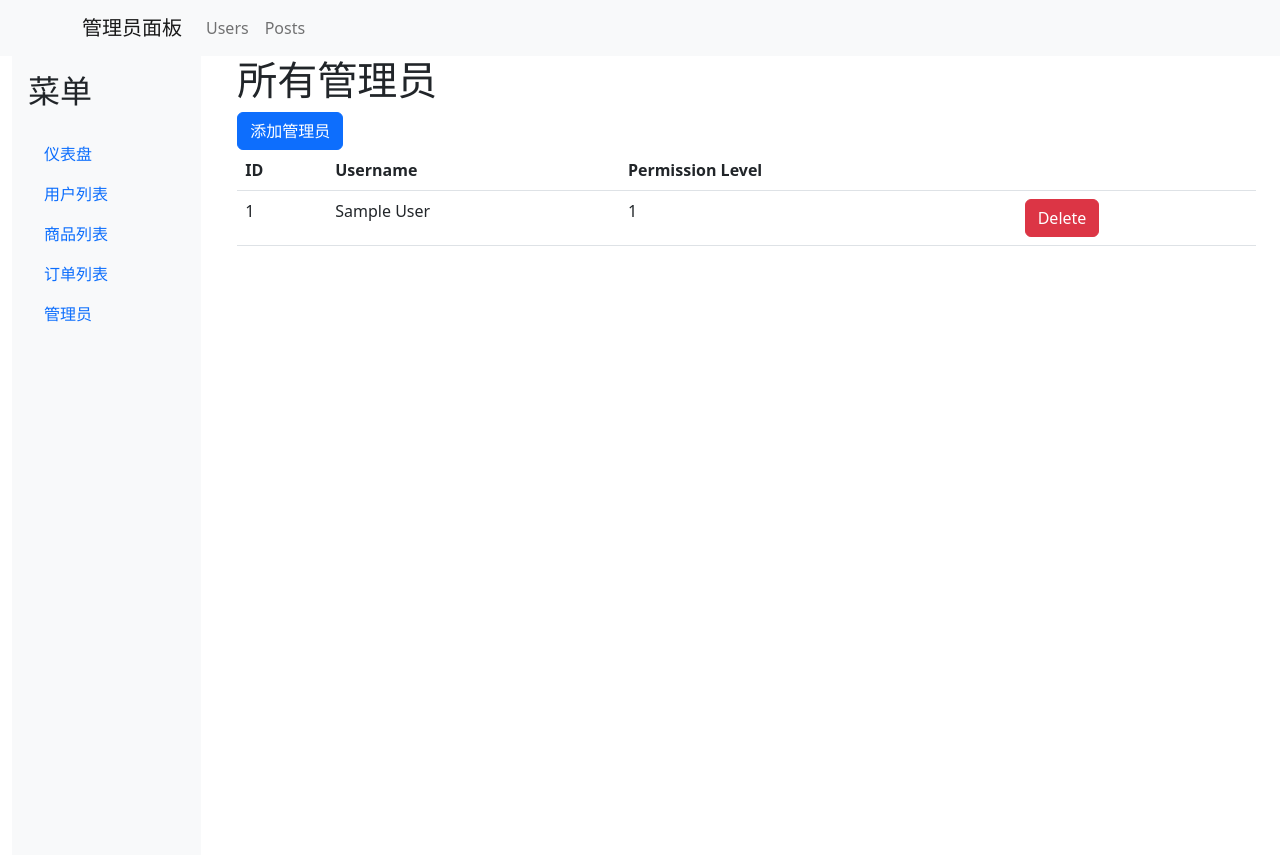
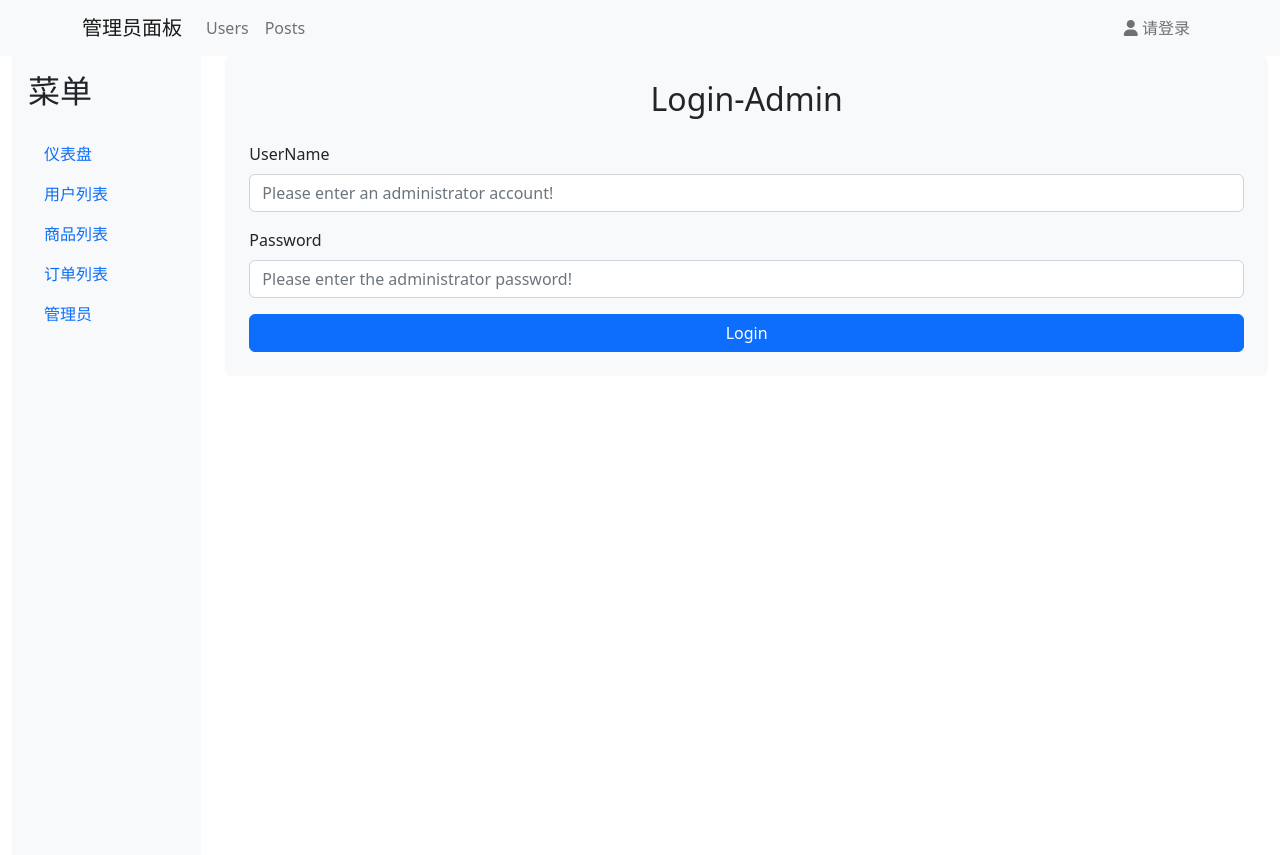
Before and after one commit to yqliu776/systerm-dsmanager, a Flask app: page /admin/manage_admin in a window 1280 px wide. Shown: the top 855 px of the page. Run offline with Flask 3, Linux system fonts and the light colour scheme; tables that the repository leaves empty hold one stand-in row (values such as "Sample post").

Commit message:
添加多个登陆判断

```diff
--- a/bllueprints/admin.py
+++ b/bllueprints/admin.py
@@ -39,6 +39,7 @@ def login():
                 # print(generate_password_hash(password))
                 if admin and check_password_hash(admin.password, password):
                     session['admin_id'] = admin.id
+                    session['name'] = admin.adminname
                     session['permission'] = admin.permission
                     return redirect(url_for('admin.index'))
                 else:
@@ -49,6 +50,14 @@ def login():
             return render_template('admin/login_admin.html', error=error)
 
 
+@bp.route('/logout')
+def logout():
+    session.pop('admin_id', None)
+    session.pop('permission', None)
+    session.pop('name', None)
+    return redirect(url_for('admin.index'))
+
+
 @bp.route('/add_admin', methods=['GET', 'POST'])
 def add_admin():
     """
@@ -56,8 +65,15 @@ def add_admin():
     :return:
     """
     # 如果是 GET 请求，则返回添加管理员的页面
+    if 'admin_id' in session:
+        is_logged_in = True
+    else:
+        is_logged_in = False
     if request.method == 'GET':
-        return render_template('admin/add_admin.html')
+        if is_logged_in:
+            return render_template('admin/add_admin.html', is_logged_in=is_logged_in)
+        else:
+            return render_template('admin/index_admin.html', is_logged_in=is_logged_in)
     else:
         # 如果用户权限不足，则返回错误页面
         if session.get('permission') != 0:
@@ -86,11 +102,10 @@ def add_admin():
                             permission = 1
                         case "Observer":
                             permission = 2
-                        case _:
+                        case None:
                             # 如果没有选择管理员权限，则返回错误页面
                             error = 'PermissionError: Please select an administrator privilege level！'
                             return render_template('admin/add_admin.html', error=error)
-
                     # 对密码进行加密处理
                     hash_pwd = generate_password_hash(password)
                     # 创建管理员对象，并将其添加到数据库中
@@ -108,4 +123,8 @@ def add_admin():
 
 @bp.route('/manage_admin', methods=['GET'])
 def manage_admin():
-    return render_template('admin/manage_admin.html')
+    if 'admin_id' in session:
+        is_logged_in = True
+        return render_template('admin/manage_admin.html', is_logged_in=is_logged_in)
+    else:
+        return render_template('admin/login_admin.html')
--- a/templates/admin/base_admin.html
+++ b/templates/admin/base_admin.html
@@ -10,11 +10,12 @@
         {% endblock %}
     </title>
 
-    {% block linkcsript %}
+    {% block linkscript %}
 
     {% endblock %}
 
     <link rel="stylesheet" href="{{ url_for('static', filename='css/admin/base_admin.css') }}">
+    <link rel="stylesheet" href="https://cdnjs.cloudflare.com/ajax/libs/font-awesome/6.0.0-beta3/css/all.min.css" integrity="sha384-KyZXEAg3QhqLMpG8r+Knujsl7/6en8XCp+HHAAK5GSLf2xlYtvJ8U2Q4U+9cuEnJoa3" crossorigin="anonymous">
     <link href="https://cdn.jsdelivr.net/npm/bootstrap@5.2.3/dist/css/bootstrap.min.css" rel="stylesheet" integrity="sha384-rbsA2VBKQhggwzxH7pPCaAqO46MgnOM80zW1RWuH61DGLwZJEdK2Kadq2F9CUG65" crossorigin="anonymous">
     <script src="https://cdn.jsdelivr.net/npm/bootstrap@5.2.3/dist/js/bootstrap.bundle.min.js" integrity="sha384-kenU1KFdBIe4zVF0s0G1M5b4hcpxyD9F7jL+jjXkk+Q2h455rYXK/7HAuoJl+0I4" crossorigin="anonymous"></script>
 </head>
@@ -33,6 +34,23 @@
                 </li>
                 <li class="nav-item">
                     <a class="nav-link" href="{{ url_for('admin.index') }}">Posts</a>
+                </li>
+            </ul>
+            <!-- 用户状态图标 -->
+            <ul class="navbar-nav ms-auto">
+                <li class="nav-item">
+                    {% if is_logged_in == True %}
+                        <a class="nav-link" href="{{ url_for('admin.index') }}">
+                            <i class="fas fa-user"></i>{{ session.get('name') }}
+                        </a>
+                        <a class="nav-link" href="{{ url_for('admin.logout') }}">
+                            <i class="fas fa-sign-out-alt"></i> 注销
+                        </a>
+                    {% else %}
+                        <a class="nav-link" href="{{ url_for('admin.login') }}">
+                            <i class="fas fa-user"></i> 请登录
+                        </a>
+                    {% endif %}
                 </li>
             </ul>
         </div>
--- a/templates/admin/manage_admin.html
+++ b/templates/admin/manage_admin.html
@@ -54,11 +54,18 @@
     addAdminButton.addEventListener('click', () => {
         window.location.href = '/admin/add_admin';
     });
-
     // 删除管理员账户
-        adminTableBody.addEventListener('click', event => {
-        if (event.target.classList.contains('delete-admin-button')) {
-            const id = event.target.dataset.id;
+    adminTableBody.addEventListener('click', event => {
+    if (event.target.classList.contains('delete-admin-button')) {
+        const id = event.target.dataset.id;
+        const permission = {{ session.get('permission') }};
+        console.log(permission)
+        if (permission > 0) {
+            alert('You do not have permission to delete admins.');
+            return;
+        }
+        const confirmMessage = 'Are you sure you want to delete this admin?';
+        if (window.confirm(confirmMessage)) {
             fetch(`/api/admins/${id}`, {
                 method: 'DELETE'
             })
@@ -75,6 +82,7 @@
             })
             .catch(error => console.error(error));
         }
-    });
+    }
+});
 </script>
 {% endblock %}
```
